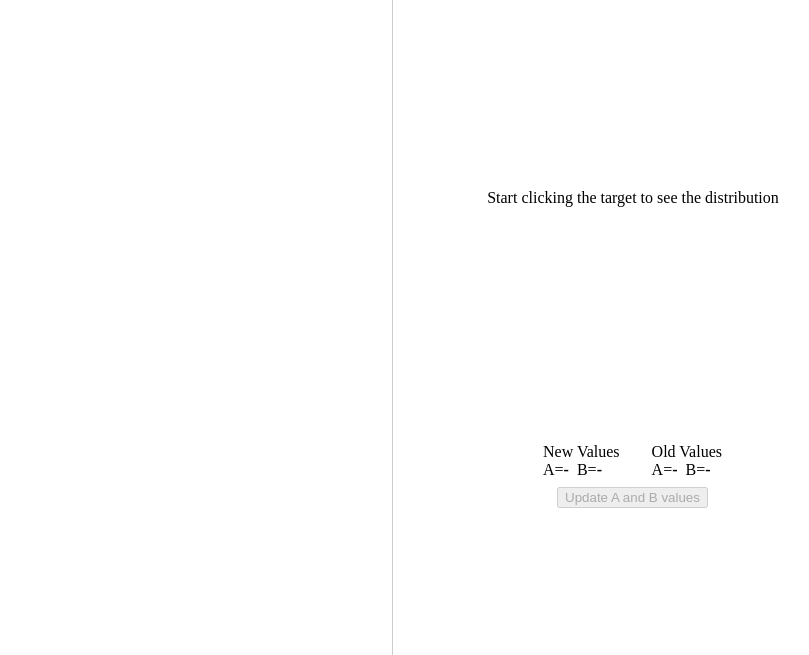
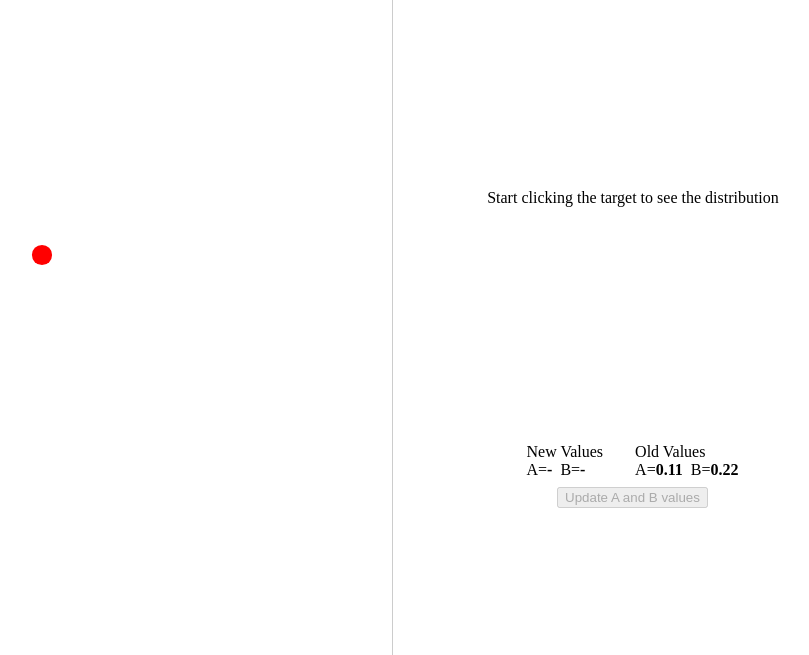
Before and after one commit to nahushf/Cogtool-extension, a browser extension: page options.html in a window 1280 px wide. Shown: the part 145-800 px from the top of the page, without its empty margins (408-1217 px from the left). Drawn offline with Linux system fonts and the light colour scheme.

Commit message:
Minor file name fix

```diff
--- a/options.html
+++ b/options.html
@@ -32,6 +32,6 @@
             </div>
         </div>
 
-        <script src="js/fl.js" type="module"></script>
+        <script src="js/options.js" type="module"></script>
     </body>
 </html>
```
